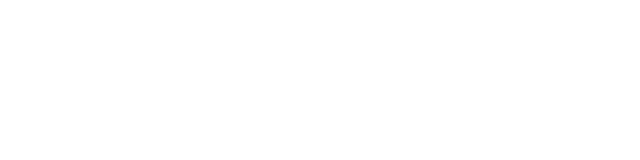
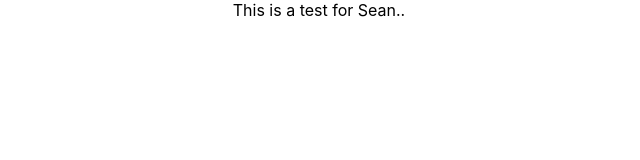
Before and after one commit to FelicityZhang/imhere, a React (Create React App) app in the folder imhere_app/: page /seeker/1/request in a window 1280 px wide. Shown: the top 160 px of the page, without its empty margins (321-961 px from the left). Built offline with nearby package versions, Linux system fonts and the light colour scheme.

Commit message:
this is a test

```diff
--- a/imhere_app/src/components/seekerpages/Request.js
+++ b/imhere_app/src/components/seekerpages/Request.js
@@ -4,7 +4,7 @@
   render() {
     return (
       <div>
-
+        This is a test for Sean..
       </div>
     )
   }
```
